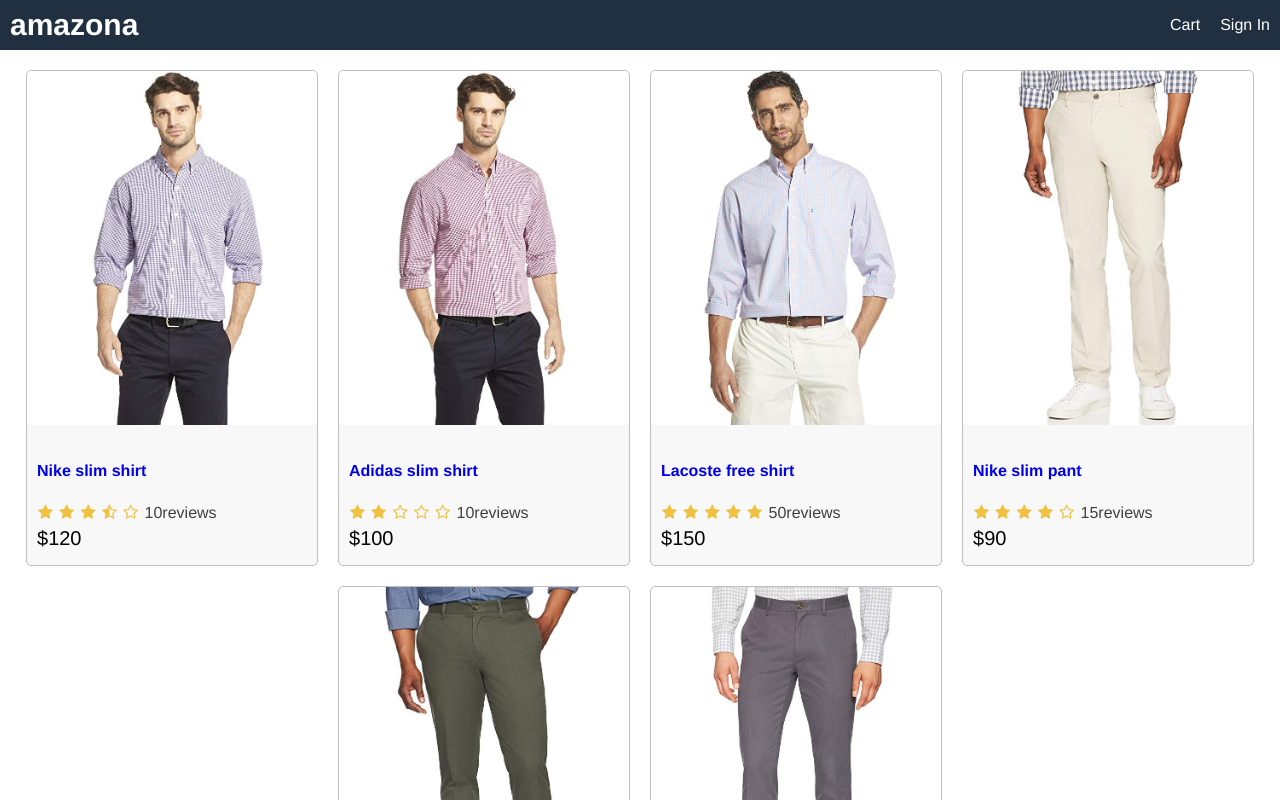
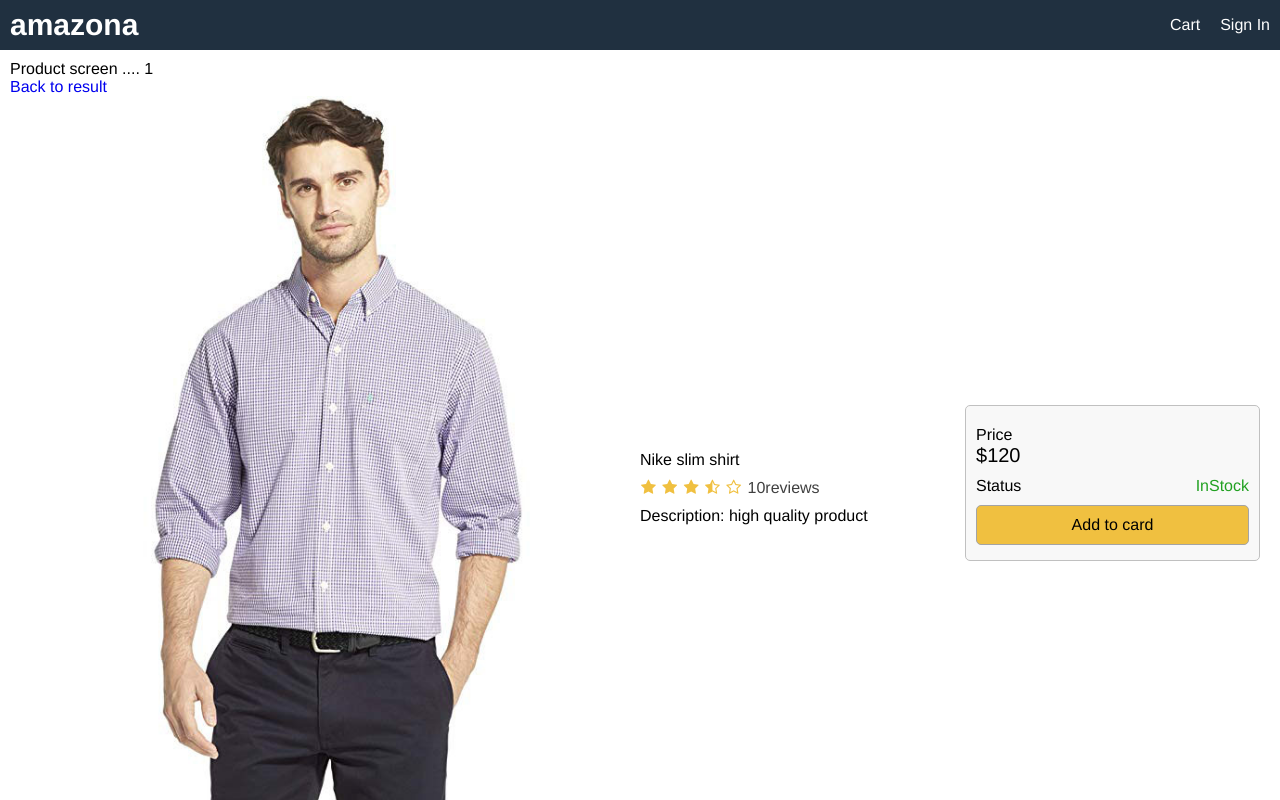
Before and after one commit to alexander-persiyanov/amazona-app, a React (Create React App) app in the folder frontend/: page /product/1 in a window 1280 px wide. Shown: the top 800 px of the page. Built offline with nearby package versions, Linux system fonts and the light colour scheme.

Commit message:
08 build product screen

```diff
--- a/frontend/package.json
+++ b/frontend/package.json
@@ -8,6 +8,7 @@
     "@testing-library/user-event": "^12.1.10",
     "react": "^17.0.2",
     "react-dom": "^17.0.2",
+    "react-router-dom": "^5.3.0",
     "react-scripts": "4.0.3",
     "web-vitals": "^1.0.1"
   },
--- a/frontend/src/App.js
+++ b/frontend/src/App.js
@@ -1,10 +1,12 @@
 import React from 'react';
-import data from './data';
-import Product from './components/Product';
+import {BrowserRouter,Route} from 'react-router-dom';
+import HomeScreen from './screens/HomeScreen';
+import ProductScreen from './screens/ProductScreen';
 
 function App() {
   return (
 
+   <BrowserRouter>
        <div className="grid-container">
       <header className="row">
         <div>
@@ -16,27 +18,14 @@
         </div>
       </header>
       <main>
-        <div>
-          <div className="row center">
-            {
-              data.products.map((product) => (
+        <Route path="/product/:id" component={ProductScreen} ></Route>
+        <Route path="/" component={HomeScreen} exact></Route>
 
-                <Product key={product._id} product={product}></Product>
-
-
-              ))
-            }
-
-
-
-
-
-
-          </div>
-        </div>
       </main>
       <footer className="row center">All right reserved</footer>
     </div>
+    </BrowserRouter>
+
 
 
   );
--- a/frontend/src/data.js
+++ b/frontend/src/data.js
@@ -6,6 +6,7 @@
             category:'shirt',
             image:'/images/p1.jpg',
             price:120,
+            countInStock:4,
             brand:'Nike',
             rating:3.5,
             numReviews:10,
@@ -18,6 +19,7 @@
             category:'shirt',
             image:'/images/p2.jpg',
             price:100,
+            countInStock:0,
             brand:'Nike',
             rating:2.0,
             numReviews:10,
@@ -30,6 +32,7 @@
             category:'shirt',
             image:'/images/p3.jpg',
             price:150,
+            countInStock:20,
             brand:'Lacoste',
             rating:5,
             numReviews:50,
@@ -42,6 +45,7 @@
             category:'Pants',
             image:'/images/p4.jpg',
             price:90,
+            countInStock:3,
             brand:'Nike',
             rating:4.4,
             numReviews:15,
@@ -54,6 +58,7 @@
             category:'Pants',
             image:'/images/p5.jpg',
             price:60,
+            countInStock:10,
             brand:'Puma',
             rating:4.7,
             numReviews:20,
@@ -66,6 +71,7 @@
             category:'Pants',
             image:'/images/p6.jpg',
             price:99,
+            countInStock:12,
             brand:'Adidas',
             rating:4.9,
             numReviews:24,
--- a/frontend/src/index.css
+++ b/frontend/src/index.css
@@ -54,6 +54,34 @@
 a:hover {
   color: #ff8000;
 }
+ul{
+  padding: 0;
+  margin: 0;
+  list-style-type: none;
+}
+li{
+  margin-top: 1rem;
+}
+button:hover{
+  border: 0.1rem #404040 solid;
+}
+button{
+  padding: 1rem;
+  border-radius: 0.5rem;
+  border: 0.1rem #a4a4a4 solid;
+  font-size: 1.6rem;
+  font-family: Helvetica, Arial, sans-serif;
+  -webkit-font-smoothing: antialiased;
+  -moz-osx-font-smoothing: grayscale;
+  background-color: #f8f8f8;
+  cursor: pointer;
+}
+button.primary{
+  background-color: #f0c040;
+}
+button.block{
+  width: 100%;
+}
 /* Header */
 header a {
   color: #ffffff;
@@ -73,12 +101,25 @@
 .row.center {
   justify-content: center;
 }
+.row.top{
+  align-items: flex;
+}
+
+.col-1 {
+  flex: 1 1 25rem;
+}
+.col-2 {
+  flex: 2 1 50rem;
+}
 /* Image */
 img {
   border-radius: 0.5rem;
 }
 img.medium {
   max-width: 29rem;
+  width: 100%;
+}
+img.large{
   width: 100%;
 }
 
@@ -107,3 +148,12 @@
 .rating span:last-child {
   color: #404040;
 }
+/* Alert */
+span.success{
+  color: #20a020;
+
+}
+span.error{
+  color: #a02020;
+
+}
--- /dev/null
+++ b/frontend/src/screens/HomeScreen.jsx
@@ -0,0 +1,33 @@
+import React from 'react';
+import Product from '../components/Product';
+import data from './../data';
+
+function HomeScreen (props){
+
+
+
+    return(
+
+        <div>
+          <div className="row center">
+            {
+              data.products.map((product) => (
+
+                <Product key={product._id} product={product}></Product>
+
+
+              ))
+            }
+
+
+
+
+
+
+          </div>
+        </div>
+    );
+
+}
+
+export default HomeScreen;
--- /dev/null
+++ b/frontend/src/screens/ProductScreen.jsx
@@ -0,0 +1,60 @@
+import React from 'react';
+import { Link } from 'react-router-dom';
+import Rating from '../components/Rating';
+import  data from '../data';
+
+function ProductScreen (props){
+    const product = data.products.find(x => x._id === props.match.params.id );
+    if(!product){
+        return(
+            <div>Product not found</div>
+        );
+    }
+
+    return(
+
+        <div >
+            Product screen .... {props.match.params.id}
+            <br></br>
+            <Link to="/">Back to result</Link>
+            <div className="row top">
+                <div className="col-2">
+                    <img className="large" src={product.image} alt={product.name} />
+                </div>
+                <div className="col-1">
+                    <ul>
+                        <li> {product.name}</li>
+                        <li> <Rating rating={product.rating} numReviews={product.numReviews}></Rating></li>
+
+                        <li>Description:   {product.description}</li>
+                    </ul>
+
+                </div>
+                <div className="col-1">
+                  <div className="card card-body">
+                      <ul>
+                          <li>
+                                <div>Price</div>
+                                <div className="price">${product.price}</div>
+                          </li>
+                          <li>
+                              <div className="row">
+                                  <div>Status</div>
+                                  <div>{product.countInStock>0 ?(<span className="success">InStock</span>): (<span className="error">Unavaible</span> )}</div>
+
+                              </div>
+                          </li>
+                          <li>
+                              <button className="primary block">Add to card</button>
+                          </li>
+                      </ul>
+                  </div>
+                </div>
+            </div>
+        </div>
+
+    );
+
+}
+
+export default ProductScreen;
```
Also changed, not shown: 1 other file (tests, documents, lock files or other folders).
